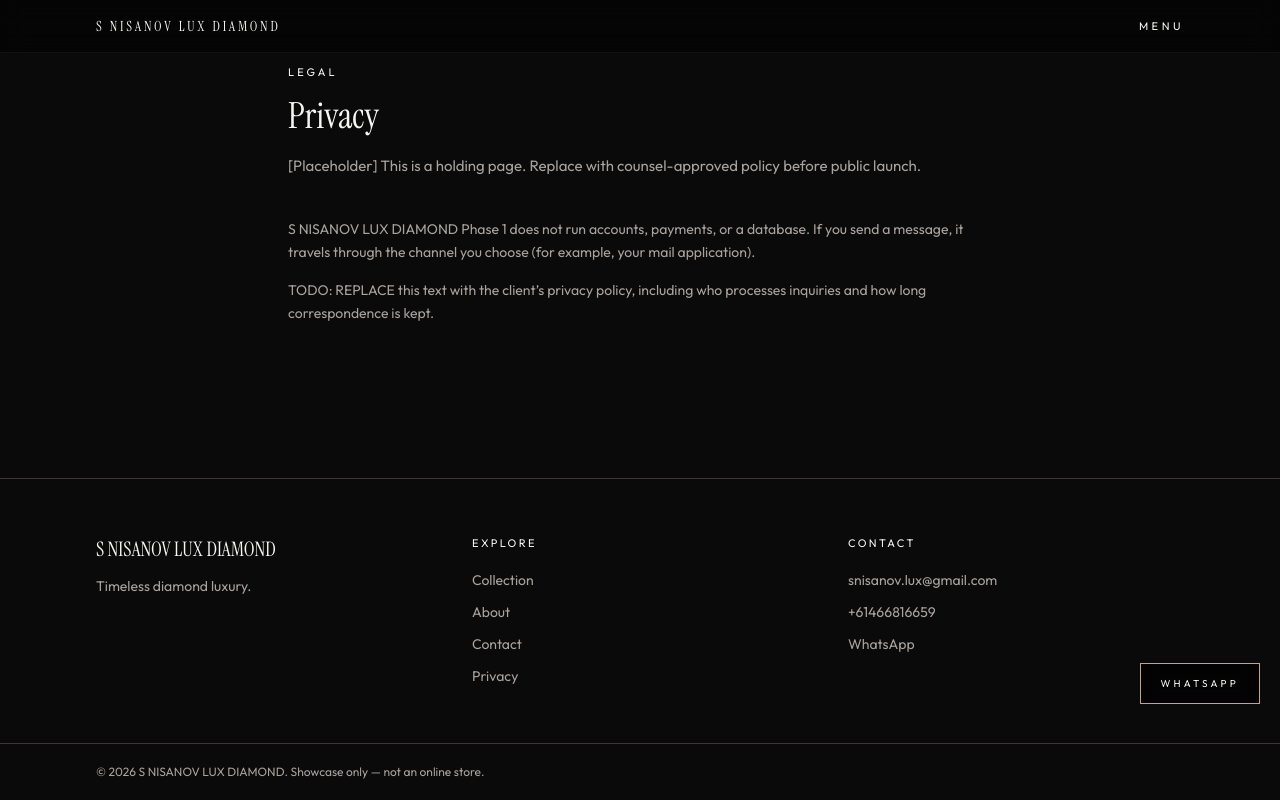
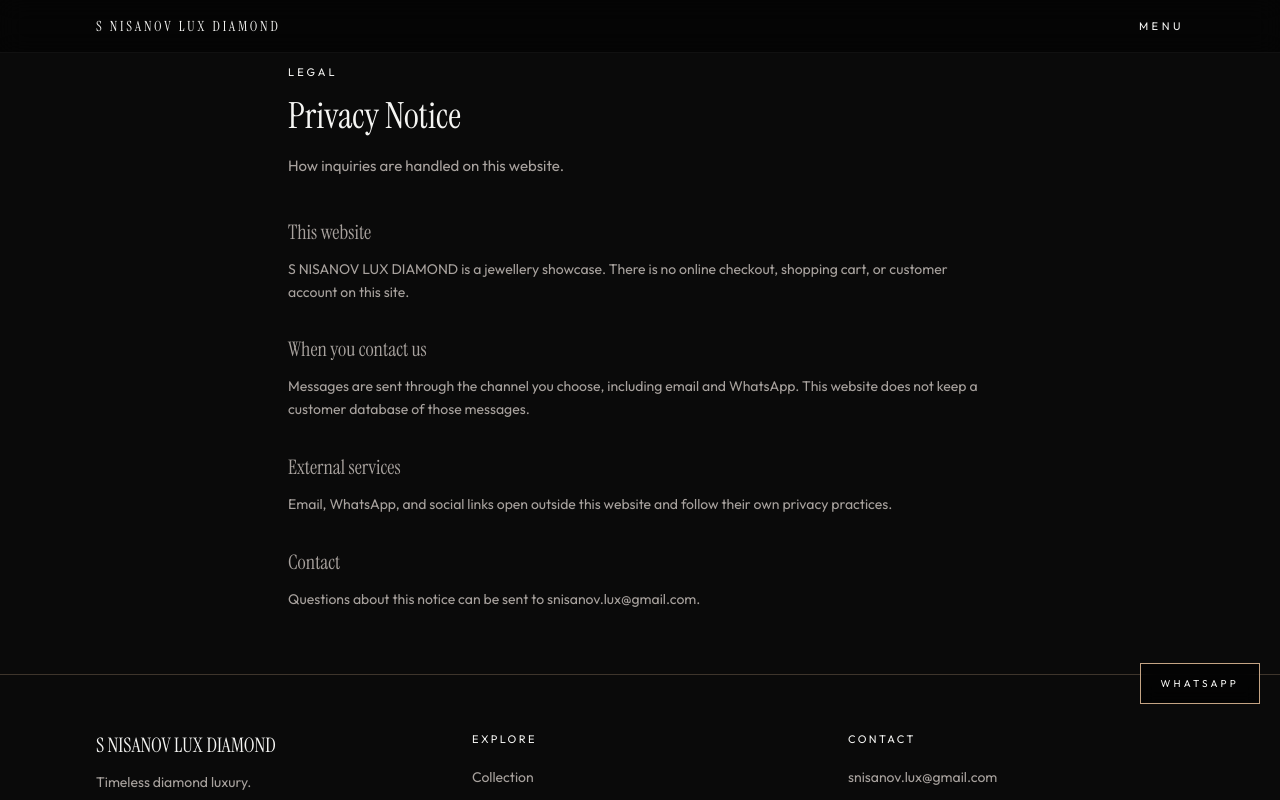
Before and after one commit to un-diamond/snld, a Next.js app: page /privacy in a window 1280 px wide. Shown: the top 800 px of the page. Built offline with nearby package versions, Linux system fonts and the light colour scheme; no server answers.

Commit message:
Replace delivery copy on about, privacy, and footer

```diff
--- a/src/app/about/page.tsx
+++ b/src/app/about/page.tsx
@@ -6,7 +6,7 @@ import { createPageMetadata } from "@/lib/seo";
 export const metadata = createPageMetadata({
   title: "About",
   description:
-    "[Placeholder] About this house. History and people will be added when the client supplies them.",
+    "S Nisanov Lux Diamond presents diamonds and fine jewellery for private viewing.",
   path: "/about",
 });
 
@@ -15,26 +15,29 @@ export default function AboutPage() {
     <>
       <div className="mx-auto max-w-3xl px-5 py-16 sm:px-8">
         <SectionHeading
-          eyebrow="About"
+          eyebrow="The House"
           title={siteConfig.brandName}
-          description="[Placeholder] This page is a frame for client-approved narrative. Do not treat the following as fact."
+          description="Diamonds and fine jewellery, presented with quiet luxury."
         />
         <div className="mt-10 space-y-6 text-[15px] leading-relaxed text-[var(--color-muted)]">
           <p>
-            [Placeholder] A short note on why the house exists will sit here.
-            Dates, cities, and family history are omitted until verified copy
-            is provided.
+            S Nisanov Lux Diamond presents a curated selection of diamonds and fine jewellery,
+            bringing together timeless design, refined detail and understated luxury.
           </p>
           <p>
-            [Placeholder] Working method, private appointments, and any
-            independent documentation standards can be described later. This
-            Phase 1 site is a showcase and inquiry channel only.
+            Our collection is presented for private viewing and personal inquiry. Each piece is
+            selected to reflect the enduring beauty of diamonds and the character of fine
+            jewellery.
+          </p>
+          <p>
+            We welcome private inquiries for further information about available pieces,
+            appointments and collection details.
           </p>
         </div>
       </div>
       <CtaBanner
         title="Begin a conversation."
-        description="Share a brief and we will reply through the configured channel."
+        description="Write to us about a piece, a viewing, or the collection."
         primaryHref="/contact"
         primaryLabel="Contact"
       />
--- a/src/app/contact/page.tsx
+++ b/src/app/contact/page.tsx
@@ -6,8 +6,7 @@ import { createPageMetadata } from "@/lib/seo";
 
 export const metadata = createPageMetadata({
   title: "Contact",
-  description:
-    "[Placeholder] Inquire about a study piece. This site does not take payments.",
+  description: "Private inquiry for S Nisanov Lux Diamond. This site does not take payments.",
   path: "/contact",
 });
 
--- a/src/app/privacy/page.tsx
+++ b/src/app/privacy/page.tsx
@@ -4,7 +4,7 @@ import { createPageMetadata } from "@/lib/seo";
 
 export const metadata = createPageMetadata({
   title: "Privacy",
-  description: "[Placeholder] Privacy notice pending legal review.",
+  description: "Privacy notice for S Nisanov Lux Diamond.",
   path: "/privacy",
 });
 
@@ -13,19 +13,41 @@ export default function PrivacyPage() {
     <div className="mx-auto max-w-3xl px-5 py-16 sm:px-8">
       <SectionHeading
         eyebrow="Legal"
-        title="Privacy"
-        description="[Placeholder] This is a holding page. Replace with counsel-approved policy before public launch."
+        title="Privacy Notice"
+        description="How inquiries are handled on this website."
       />
-      <div className="mt-10 space-y-4 text-sm leading-relaxed text-[var(--color-muted)]">
-        <p>
-          {siteConfig.brandName} Phase 1 does not run accounts, payments, or a
-          database. If you send a message, it travels through the channel you
-          choose (for example, your mail application).
-        </p>
-        <p>
-          TODO: REPLACE this text with the client’s privacy policy, including
-          who processes inquiries and how long correspondence is kept.
-        </p>
+      <div className="mt-10 space-y-8 text-sm leading-relaxed text-[var(--color-muted)]">
+        <section>
+          <h2 className="font-serif text-xl text-[var(--color-ivory)]">This website</h2>
+          <p className="mt-3">
+            {siteConfig.brandName} is a jewellery showcase. There is no online checkout,
+            shopping cart, or customer account on this site.
+          </p>
+        </section>
+        <section>
+          <h2 className="font-serif text-xl text-[var(--color-ivory)]">When you contact us</h2>
+          <p className="mt-3">
+            Messages are sent through the channel you choose, including email and WhatsApp.
+            This website does not keep a customer database of those messages.
+          </p>
+        </section>
+        <section>
+          <h2 className="font-serif text-xl text-[var(--color-ivory)]">External services</h2>
+          <p className="mt-3">
+            Email, WhatsApp, and social links open outside this website and follow their own
+            privacy practices.
+          </p>
+        </section>
+        <section>
+          <h2 className="font-serif text-xl text-[var(--color-ivory)]">Contact</h2>
+          <p className="mt-3">
+            Questions about this notice can be sent to{" "}
+            <a className="link-quiet" href={`mailto:${siteConfig.contact.email}`}>
+              {siteConfig.contact.email}
+            </a>
+            .
+          </p>
+        </section>
       </div>
     </div>
   );
--- a/src/components/layout/SiteFooter.tsx
+++ b/src/components/layout/SiteFooter.tsx
@@ -65,7 +65,7 @@ export function SiteFooter() {
       </div>
       <div className="border-t border-[var(--color-hairline)]">
         <p className="mx-auto max-w-6xl px-5 py-5 text-xs text-[var(--color-muted)] sm:px-8">
-          © {year} {siteConfig.brandName}. Showcase only — not an online store.
+        © {year} {siteConfig.brandName}. All rights reserved.
         </p>
       </div>
     </footer>
```
